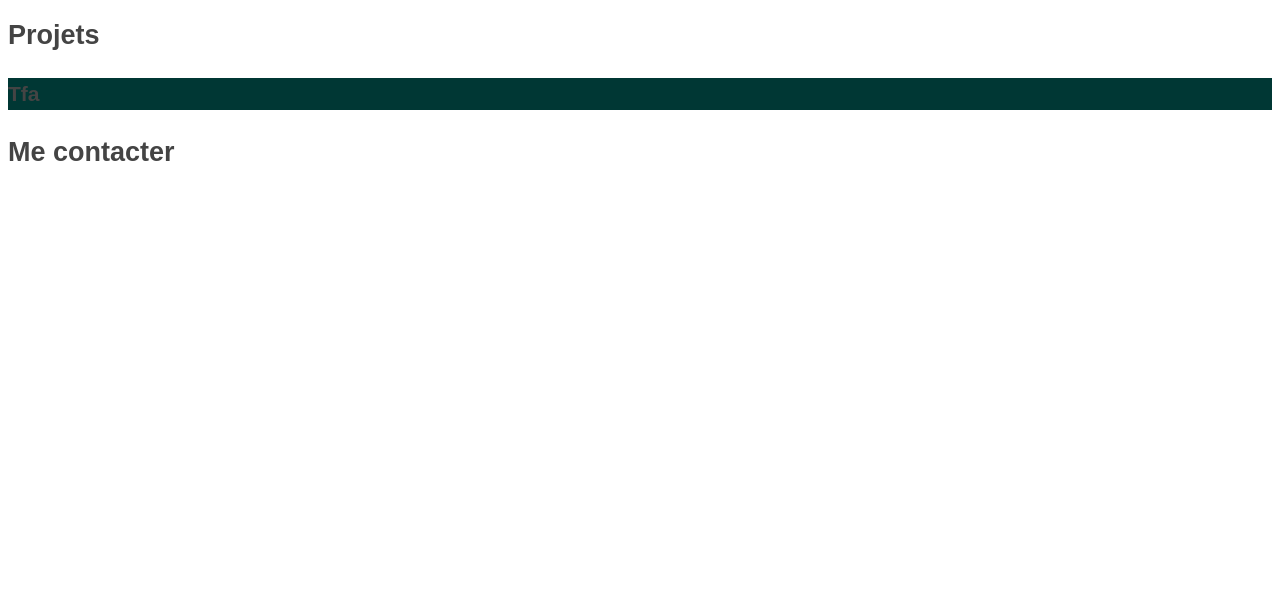
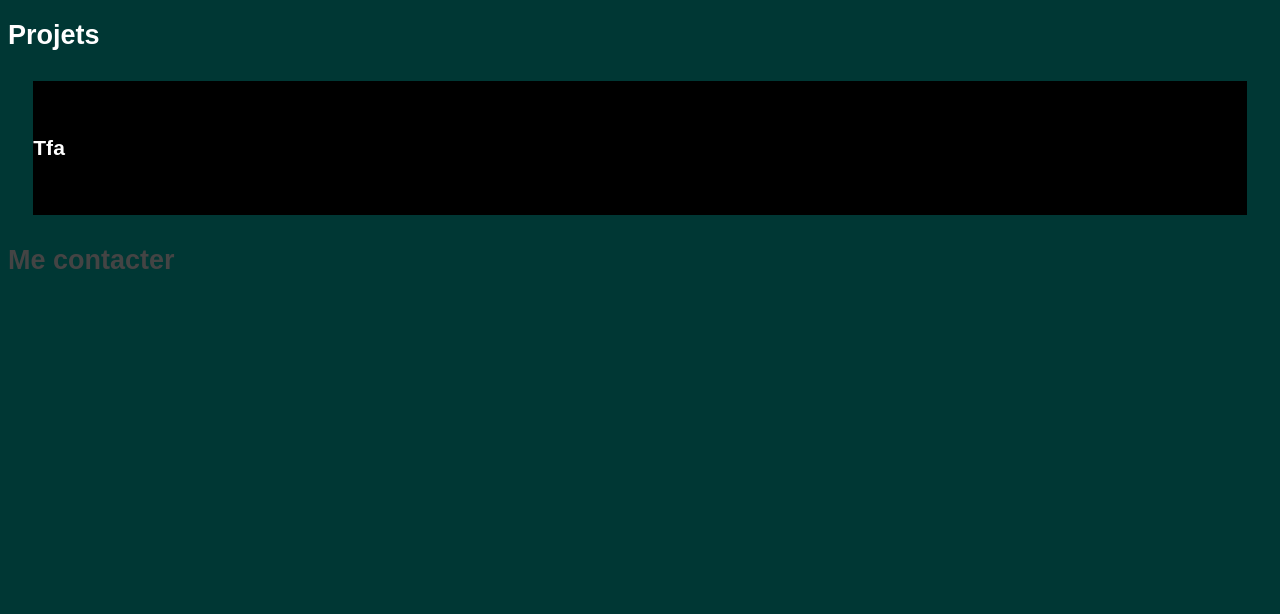
Before and after one commit to Daku-ju/landing-page, a website: page src/index.html in a window 1280 px wide. Shown: the part 186-800 px from the top of the page. Drawn offline with nearby package versions, Linux system fonts and the light colour scheme; files that its build step writes are made by us from their sources.

Commit message:
ajout class titre ainsi que la couleur, plus marges proj

```diff
--- a/src/index.html
+++ b/src/index.html
@@ -29,11 +29,11 @@
 
   <main>
 
-    <h1>Corbeel Julie</h1>
+    <h1 class="title title--big">Corbeel Julie</h1>
 
-    <h2>Projets</h2>
-    <div class="proj proj__tfa">
-      <h3>Tfa</h3>
+    <h2 class="title title--nrm">Projets</h2>
+    <div class="proj proj--tfa">
+      <h3 class="title title-ptt">Tfa</h3>
     </div>
 
 
--- a/src/styles/app.scss
+++ b/src/styles/app.scss
@@ -5,10 +5,21 @@
 :root{
  --couleur--fond : #003734;
  --couleur--txt: white;
+ --couleur--fondproj : black;
 
+}
+
+body{
+    background-color: var(--couleur--fond);
+}
+.title{
+    color: var(--couleur--txt);
 }
 
 
 .proj{
-    background-color: var(--couleur--fond);
+    background-color: var(--couleur--fondproj);
+    margin: 2%;
+    padding-top: 30px;
+    padding-bottom: 30px;
 }
```
